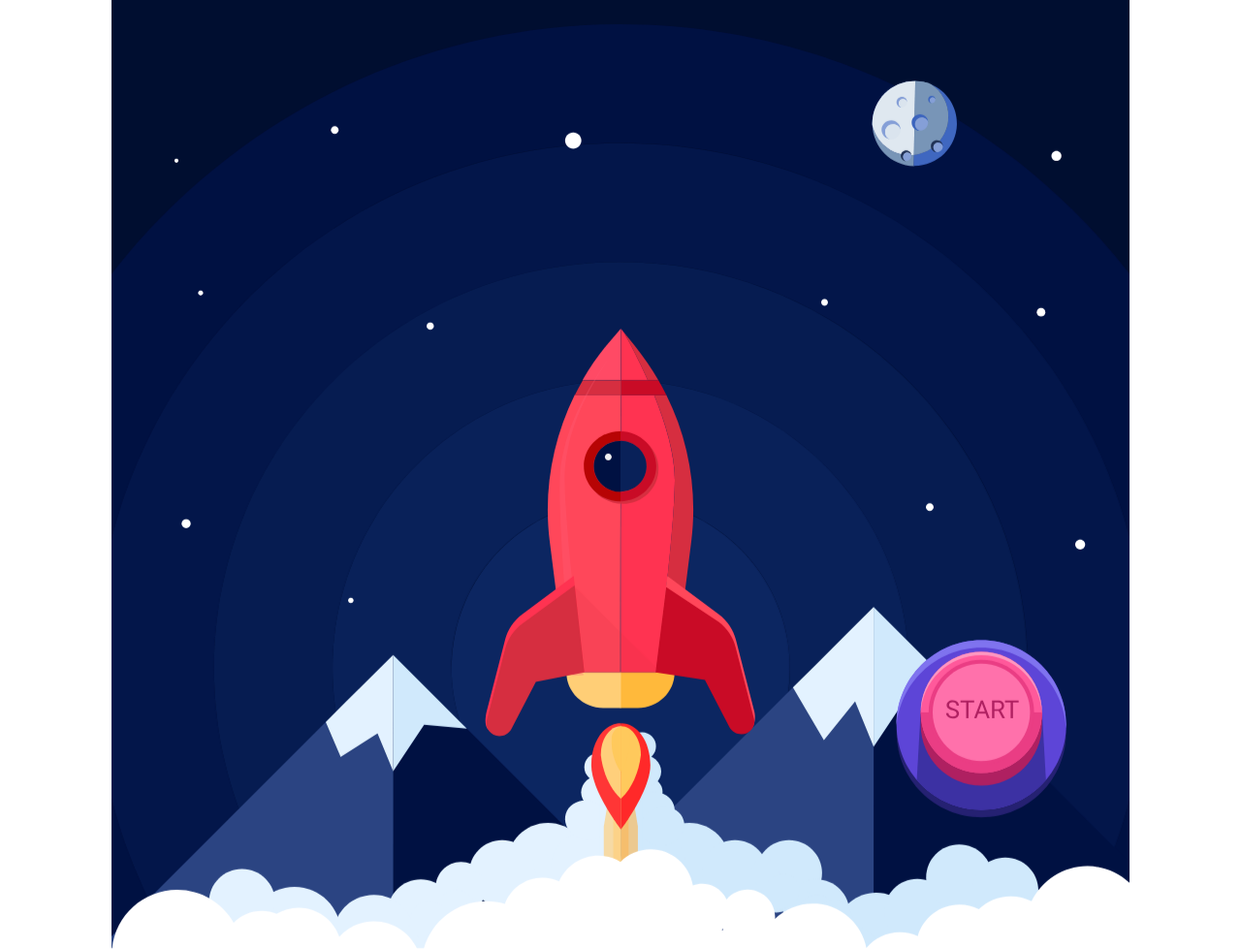
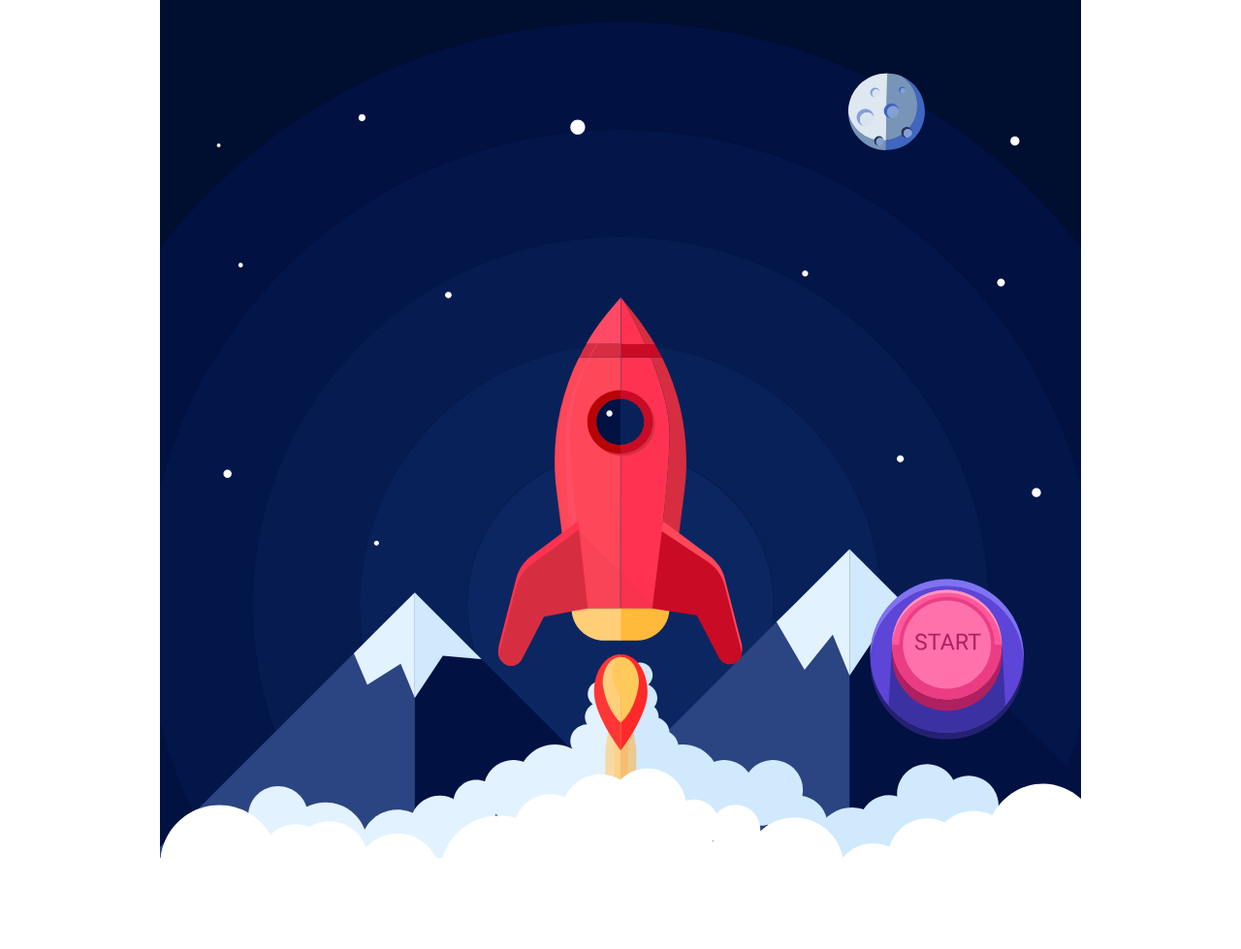
Before and after one commit to AyratGaziev/RocketLaunch, a plain HTML site: page index.html in a window 1280 px wide. Shown: the top 979 px of the page at 97% size. After the commit the page ends 954 px from the top, so only its background shows below. Drawn offline with Linux system fonts and the light colour scheme.

Commit message:
css max-width corrected

```diff
--- a/style.css
+++ b/style.css
@@ -1,6 +1,6 @@
 /* rocket */
 .rocket {
-    max-width: 1050px;
+    max-width: 950px;
     margin: 0 auto;
 }
 * {
```
